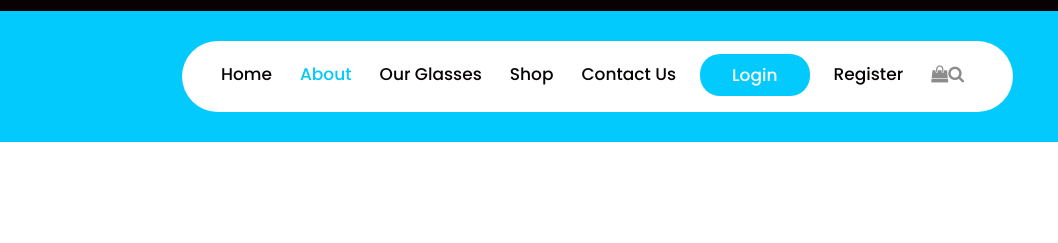
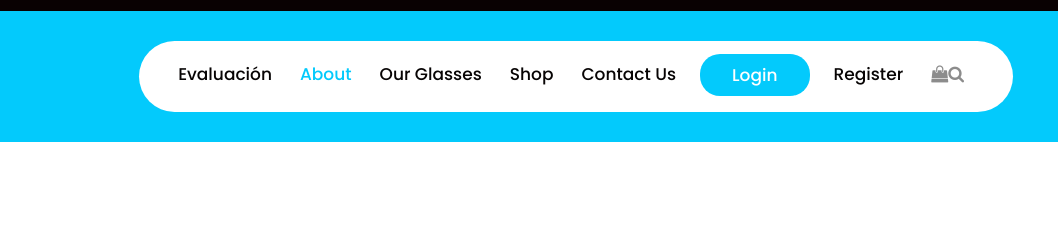
Before and after one commit to Marcosquito/marcosquito.github.io, a plain HTML site: page about.html in a window 1280 px wide. Shown: the top 243 px of the page, 222-1280 px from the left. Drawn offline with nearby package versions, Linux system fonts and the light colour scheme; files whose address does not match are found by name.

Commit message:
botonevalu

```diff
--- a/about.html
+++ b/about.html
@@ -59,7 +59,7 @@
                         <div class="collapse navbar-collapse" id="navbarsExample04">
                            <ul class="navbar-nav mr-auto">
                               <li class="nav-item ">
-                                 <a class="nav-link" href="index.html">Home</a>
+                                 <a class="nav-link" href="index.html">Evaluación</a>
                               </li>
                               <li class="nav-item active">
                                  <a class="nav-link" href="about.html">About</a>
```
Also changed, not shown: contact.html (+1 -1 lines), glasses.html (+1 -1 lines), index.html (+1 -1 lines), shop.html (+1 -1 lines).
